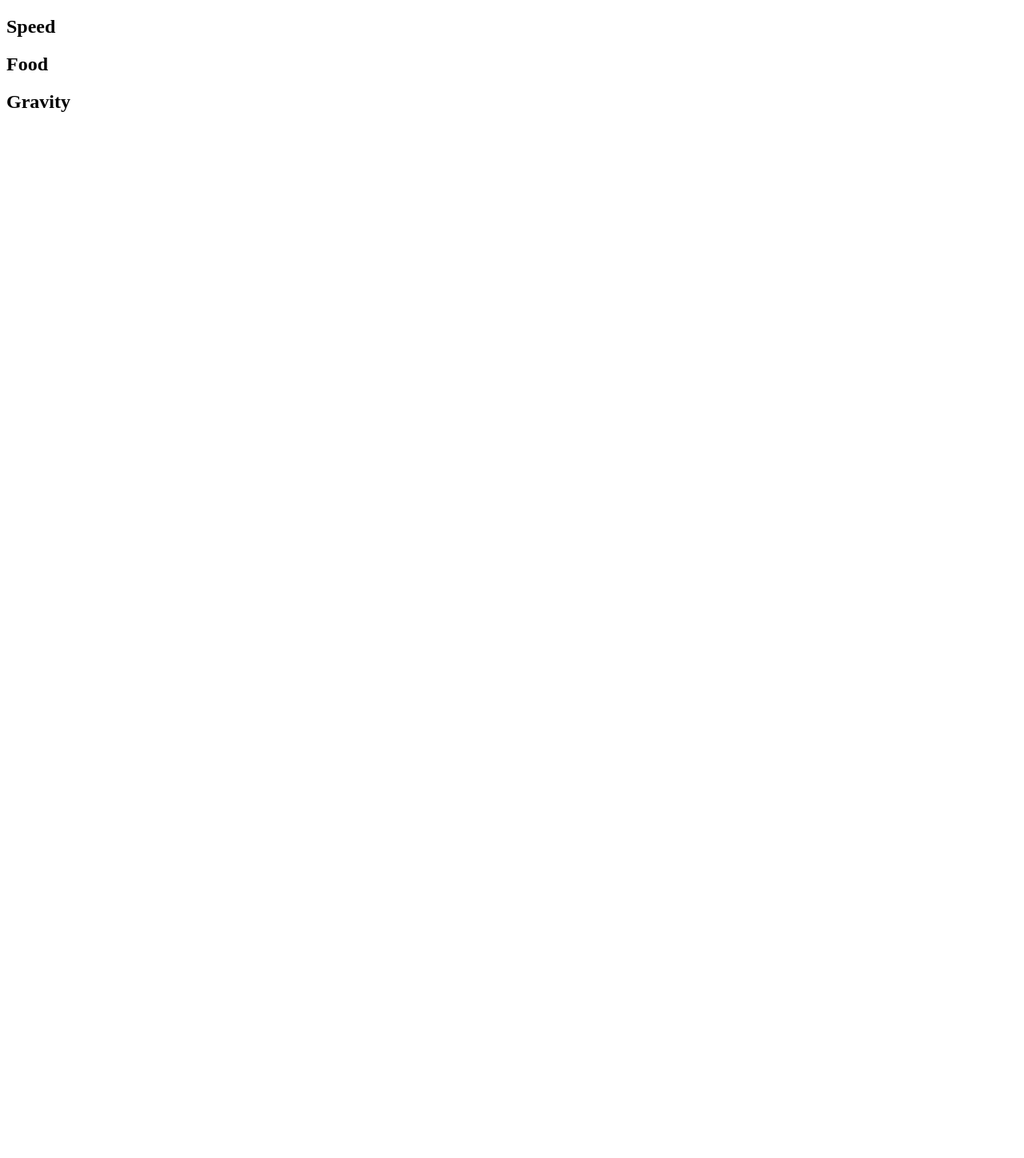
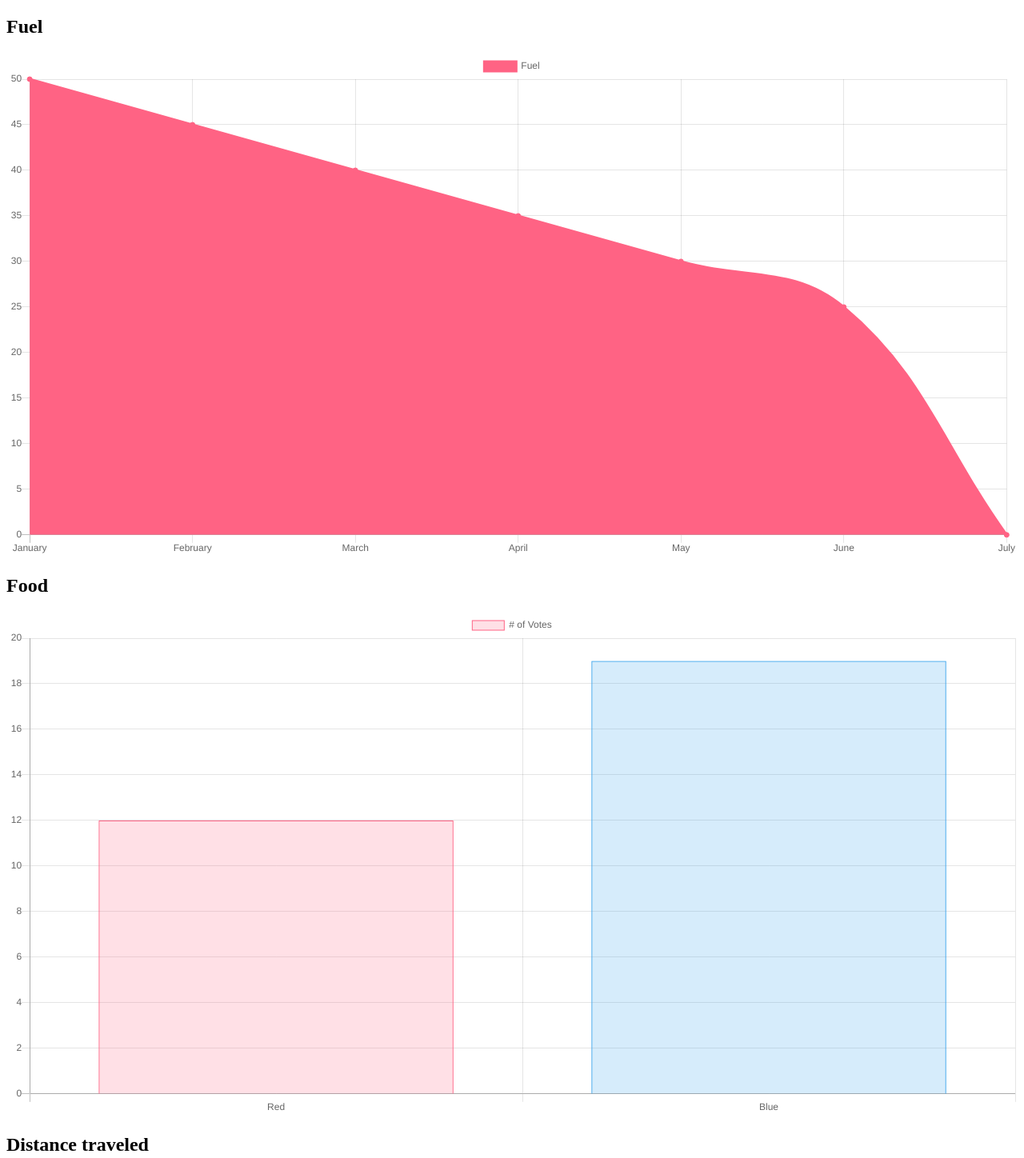
Before and after one commit to mellowdevelop/IXDT2-Challenge-1, a plain HTML site: page index.html in a window 1280 px wide. Shown: the top 1448 px of the page at 80% size. Before the commit the page ends 800 px from the top, so only its background shows below. Drawn offline with nearby package versions, Linux system fonts and the light colour scheme.

Commit message:
added data visualisation

```diff
--- a/index.html
+++ b/index.html
@@ -3,24 +3,31 @@
 <head>
     <meta charset="UTF-8">
     <meta name="viewport" content="width=device-width, initial-scale=1.0">
+
+    <!--Stylesheet-->
     <link rel="stylesheet" type="text/css" href="css/style.css" />
+
+    <!--Javascript-->
+    <script src="https://cdn.jsdelivr.net/npm/chart.js@2.8.0"></script>
     <script src="scripts/main.js" defer></script>
+
+
     <title>SpaceX Dashboard</title>
 </head>
 <body>
     <div></div>
     <div class="container">
         <div class="item">
-            <h2>Speed</h2>
-            <a></a>
+            <h2>Fuel</h2>
+                <canvas id="fuelChart"></canvas>
         </div>
         <div class="item">
             <h2>Food</h2>
-            <a></a>
+                <canvas id="foodChart"></canvas>
         </div>
         <div class="item">
-            <h2>Gravity</h2>
-            <a></a>
+            <h2>Distance traveled</h2>
+            <canvas id="distancePieChart"></canvas>
         </div>
     </div>
 </body>
--- a/scripts/main.js
+++ b/scripts/main.js
@@ -0,0 +1,65 @@
+var ctx = document.getElementById('fuelChart').getContext('2d');
+var chart = new Chart(ctx, {
+    // The type of chart we want to create
+    type: 'line',
+
+    // The data for our dataset
+    data: {
+        labels: ['January', 'February', 'March', 'April', 'May', 'June', 'July'],
+        datasets: [{
+            label: 'Fuel',
+            backgroundColor: 'rgb(255, 99, 132)',
+            borderColor: 'rgb(255, 99, 132)',
+            data: [50, 45, 40, 35, 30, 25, 0]
+        }]
+    },
+
+    // Configuration options go here
+    options: {}
+});
+var barctx = document.getElementById('foodChart').getContext('2d');
+var myChart = new Chart(barctx, {
+    type: 'bar',
+    data: {
+        labels: ['Red', 'Blue'],
+        datasets: [{
+            label: '# of Votes',
+            data: [12, 19, 3, 5, 2, 3],
+            backgroundColor: [
+                'rgba(255, 99, 132, 0.2)',
+                'rgba(54, 162, 235, 0.2)'
+            ],
+            borderColor: [
+                'rgba(255, 99, 132, 1)',
+                'rgba(54, 162, 235, 1)'
+            ],
+            borderWidth: 1
+        }]
+    },
+    options: {
+        scales: {
+            yAxes: [{
+                ticks: {
+                    beginAtZero: true
+                }
+            }]
+        }
+    }
+});
+var piectx = document.getElementById('distancePieChart').getContext('2d');
+var myDoughnutChart = new Chart(piectx, {
+    type: 'doughnut',
+    data: {
+        datasets: [{
+            data:[10, 20]
+        }],
+        labels: [
+            'Traveled',
+            'To go'
+        ]
+        },
+    options: {
+        circumference: Math.PI,
+        rotation: -Math.PI
+    }
+});
```
